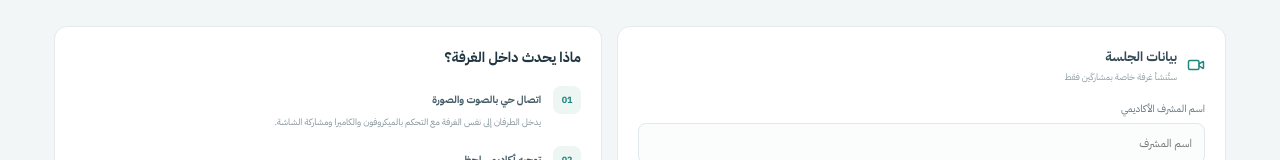
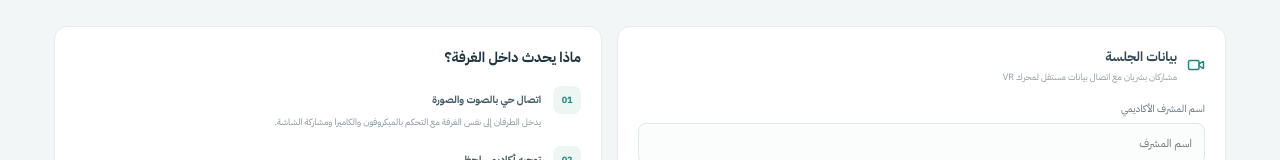
Before and after one commit to ffgg35646-ops/111111, a Next.js app: page /supervision in a window 1280 px wide. Shown: the part 269-429 px from the top of the page. Built offline with nearby package versions, Linux system fonts and the light colour scheme.

Commit message:
Clarify human participants and separate VR device connection

```diff
--- a/app/supervision/page.tsx
+++ b/app/supervision/page.tsx
@@ -68,7 +68,7 @@ export default function SupervisionPage() {
       </div>
       <div className="supervision-launch-grid">
         <form className="supervision-create-card" onSubmit={createRoom}>
-          <div className="launch-card-head"><Video size={18}/><div><strong>بيانات الجلسة</strong><small>ستُنشأ غرفة خاصة بمشاركَين فقط</small></div></div>
+          <div className="launch-card-head"><Video size={18}/><div><strong>بيانات الجلسة</strong><small>مشاركان بشريان مع اتصال بيانات مستقل لمحرك VR</small></div></div>
           <label>اسم المشرف الأكاديمي<input required maxLength={80} value={supervisorName} onChange={event=>setSupervisorName(event.target.value)} placeholder="اسم المشرف"/></label>
           <label>اسم المتدرب<input required maxLength={80} value={traineeName} onChange={event=>setTraineeName(event.target.value)} placeholder="اسم المتدرب"/></label>
           <label>رمز ملف المتدرب<input required minLength={3} maxLength={40} pattern="[A-Za-z0-9_-]{3,40}" value={traineeCode} onChange={event=>setTraineeCode(event.target.value.toUpperCase())} placeholder="مثال: TRN-2048"/></label>
```
